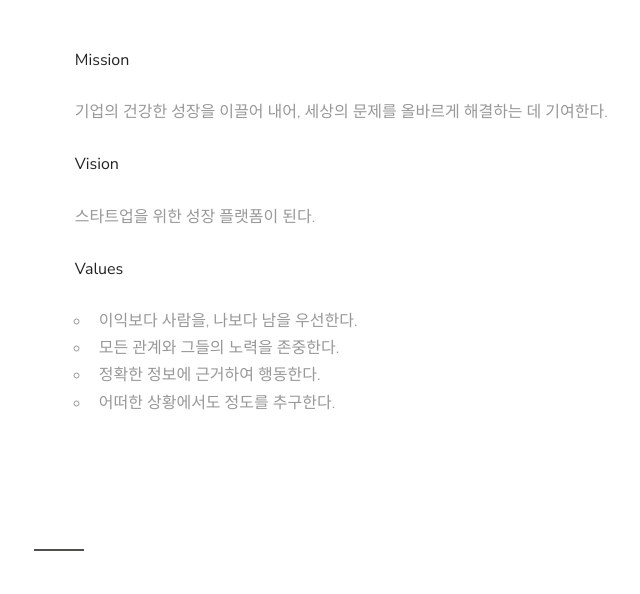
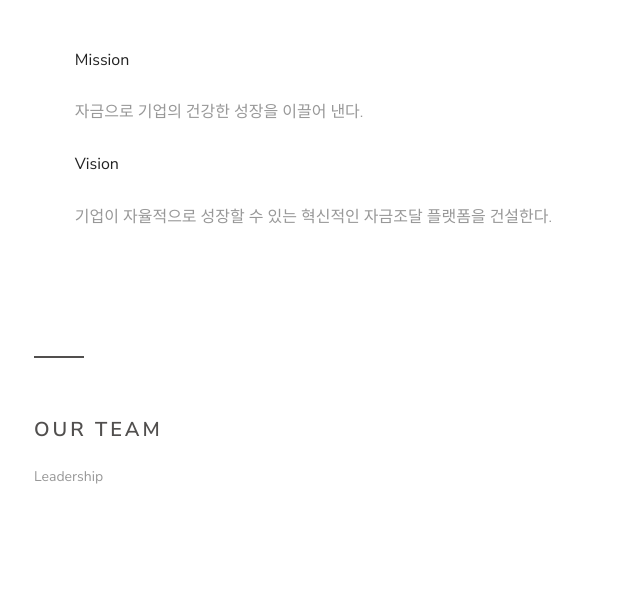
Before and after one commit to VERTICAH/verticah, a plain HTML site: page kr.html in a window 1280 px wide. Shown: the part 2160-2754 px from the top of the page, without its empty margins (96-736 px from the left). Drawn offline with Linux system fonts and the light colour scheme.

```diff
--- a/kr.html
+++ b/kr.html
@@ -133,10 +133,10 @@
 				</div>
 				<div class="eleven columns">
 					<p><b>Mission</b></p>
-					<p>기업의 건강한 성장을 이끌어 내어, 세상의 문제를 올바르게 해결하는 데 기여한다.</p>
+					<p>자금으로 기업의 건강한 성장을 이끌어 낸다.</p>
 					<p><b>Vision</b></p>
-					<p>스타트업을 위한 성장 플랫폼이 된다.</p>
-					<p><b>Values</b></p>
+					<p>기업이 자율적으로 성장할 수 있는 혁신적인 자금조달 플랫폼을 건설한다.</p>
+					<!--p><b>Values</b></p>
 					<p>
 						<ul>
 							<li>이익보다 사람을, 나보다 남을 우선한다.</li>
@@ -144,7 +144,7 @@
 							<li>정확한 정보에 근거하여 행동한다.</li>
 							<li>어떠한 상황에서도 정도를 추구한다.</li>
 						</ul>
-					</p>
+					</p-->
 				</div>
 			</div>
 			<div class="row" style="margin-top:10rem;"><hr></div>
```
Also changed, not shown: index.html (+1 -1 lines).
